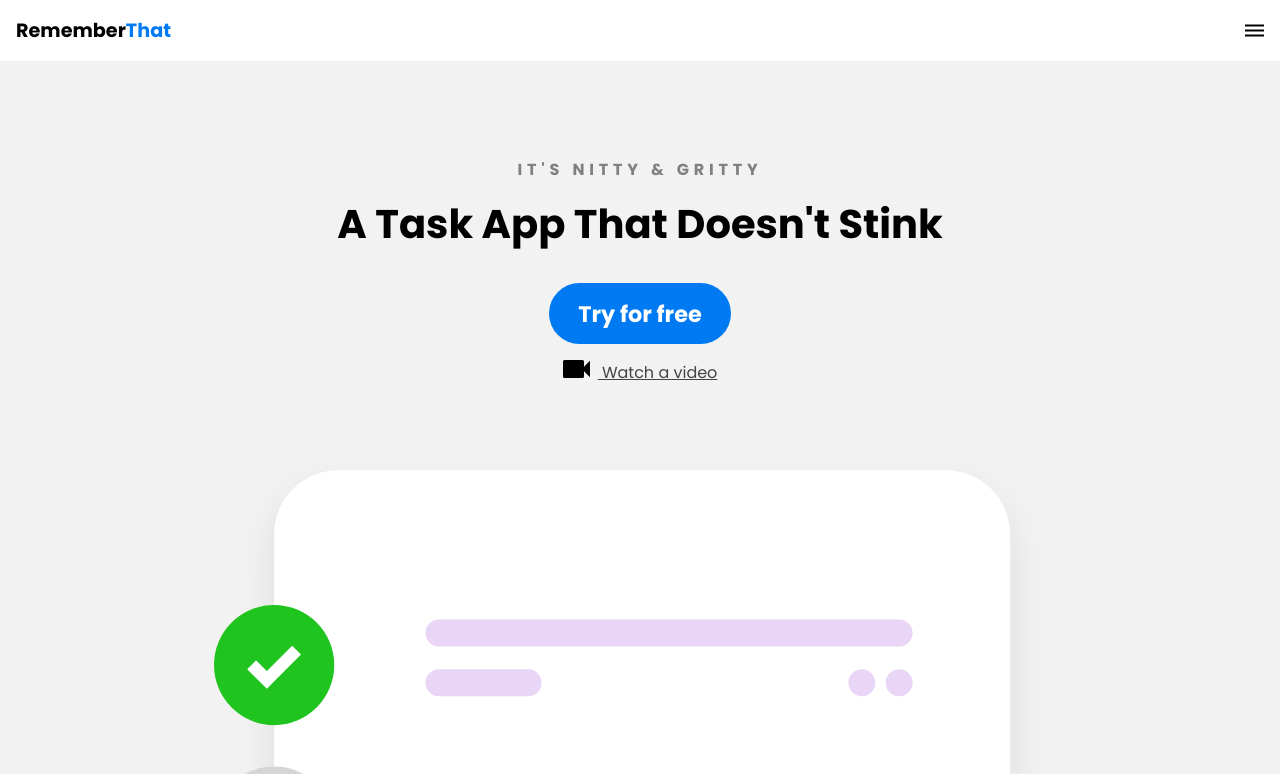
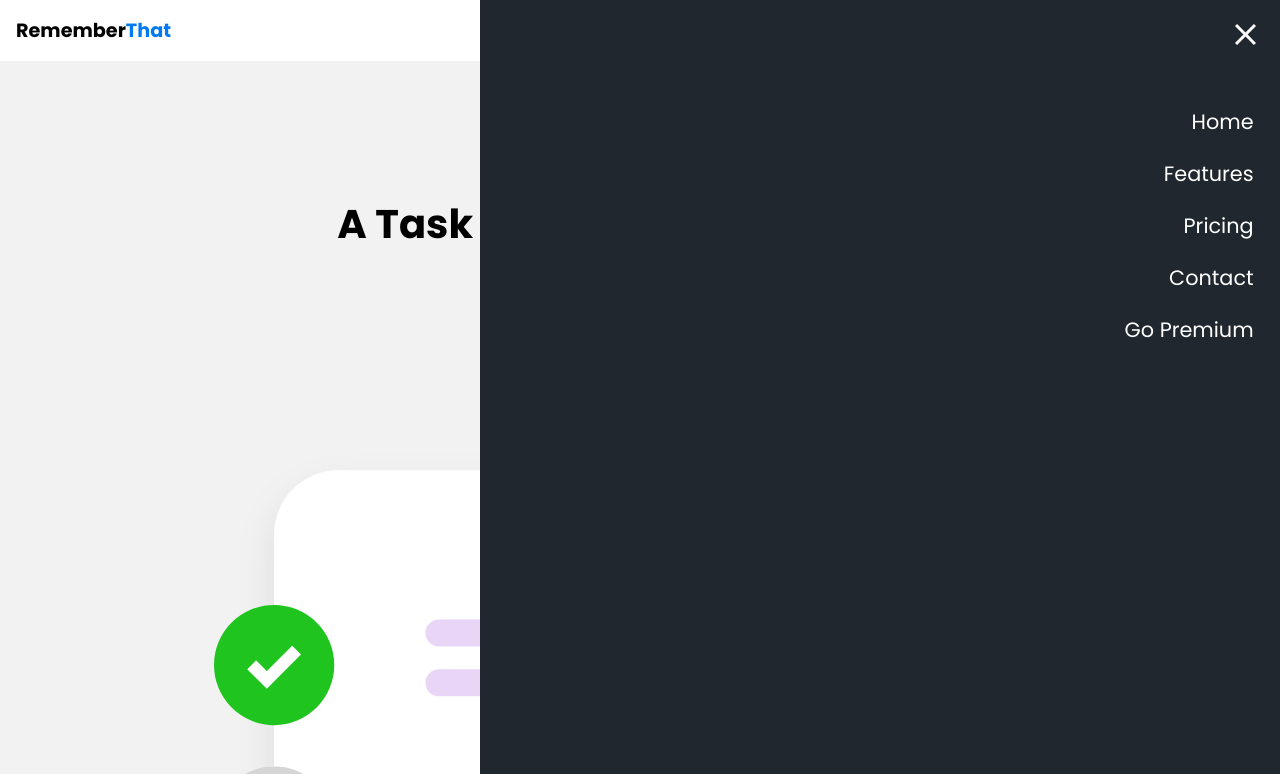
Before and after one commit to MukendiPatrick/html-css-tutorial, a plain HTML site: page index.html in a window 1280 px wide. Both pictures are taken after a click on the picture 1254 px from the left and 30 px from the top of the page. Shown: the top 774 px of the page. Drawn offline with Linux system fonts and the light colour scheme.

```diff
--- a/css/main.scss
+++ b/css/main.scss
@@ -194,3 +194,44 @@ iframe {
     width: 100%;
     height: 300px;
 }
+
+nav.menu-btn {
+    display: block;
+}
+
+nav {
+    position: fixed;
+    z-index: 999;
+    width: 60%;
+    right: 0;
+    top: 0;
+    background: #20272E;
+    height: 100vh;
+    padding: 1em;
+
+    ul.primary-nav {
+        margin-top: 5em;
+    }
+
+    li {
+
+        a {
+            color: white;
+            text-decoration: none;
+            display: block;
+            padding: .5em;
+            font-size: 1.3em;
+            text-align: right;
+
+            &:hover {
+                font-weight: bold;
+            }
+        }
+    }
+}
+
+.mobile-menu-exit {
+    float: right;
+    margin: .5em;
+    cursor: pointer;
+}
--- a/index.html
+++ b/index.html
@@ -121,5 +121,22 @@
         </div>
     </section>
 
+    <script>
+        const mobileBtn = document.getElementById('mobile-cta')
+            nav = document.querySelector('nav')
+            mobileBtnExit = document.getElementById('mobile-exit')
+
+        mobileBtn.addEventListener('click', () => {
+            nav.classList.add('menu-btn');
+        })
+
+        mobileBtnExit.addEventListener('click', () => {
+            nav.classList.remove('menu-btn');
+        })
+
+
+
+    </script>
+
 </body>
 </html>
```
Also changed, not shown: css/main.css, 1 other file.
